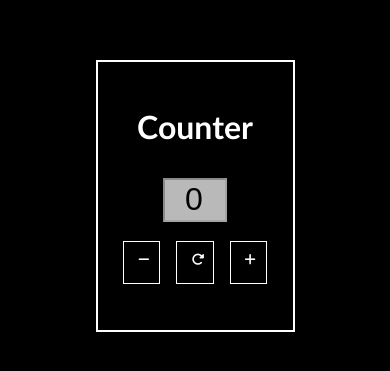
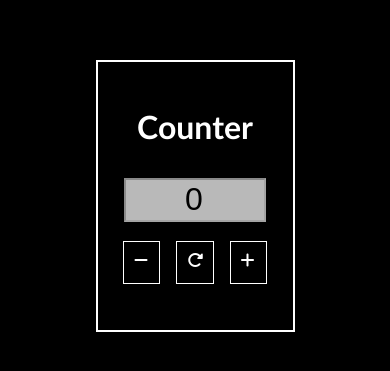
Before and after one commit to Ankit-Deep/Number-Counter, a plain HTML site: page index.html in a window 390 px wide. Shown: the part 193-564 px from the top of the page. Drawn offline with Linux system fonts and the light colour scheme.

Commit message:
Add responsiveness

```diff
--- a/index.html
+++ b/index.html
@@ -35,10 +35,23 @@
             background-color: rgba(255, 255, 255, 0.724);
             color: black;
             font-size: 2rem;
-            width: 30%;
+            width: 35%;
             height: 15%;
             padding-left: 0px;
             text-align: center;
+        }
+
+        @media (width <= 450px) {
+            .main > .counting {
+                width: 70%;
+            }
+
+            .icons > span > i {
+                font-size: 1rem;
+                position: relative;
+                top: 20%;
+                left: 28%;
+            }
         }
 
         .icons {
@@ -56,10 +69,10 @@
         }
 
         span > i {
-            font-size: 0.8rem;
+            font-size: 1.05rem;
             position: relative;
-            top: 15%;
-            left: 40%;
+            top: 22%;
+            left: 45%;
         }
 
     </style>
```
